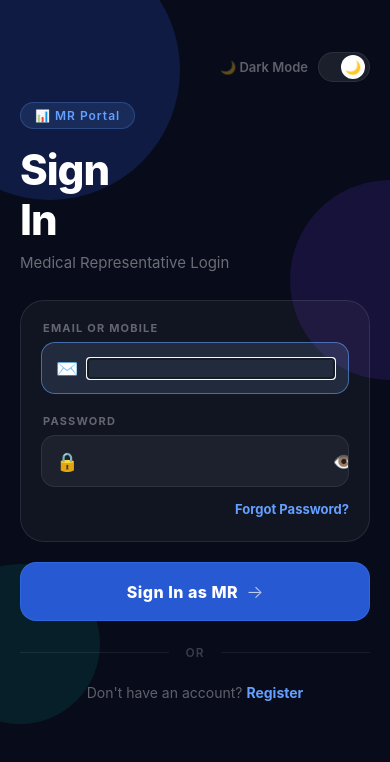
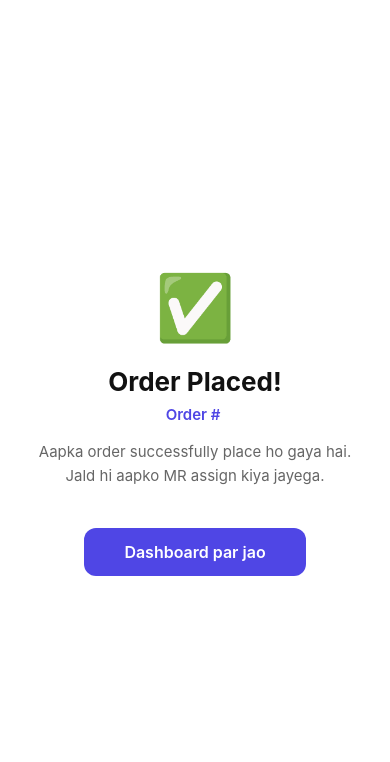
Before and after one commit to Amansinghnanhe/RapportApp, a React Native app: screen /OrderSuccess in a window 390 px wide. Shown: the top 762 px of the page. Built offline with nearby package versions, Linux system fonts and the light colour scheme.

Commit message:
Add orderApi.ts with createCheckoutSession, createOrder, getMROrders, updateOrderStatus, getUserAddresses functions

```diff
--- a/App.tsx
+++ b/App.tsx
@@ -11,6 +11,8 @@ import HomeScreen from './screens/HomeScreen';
 import ProfileScreen from './screens/ProfileScreen';
 import SettingsScreen from './screens/SettingsScreen';
 import MRDashboard from './screens/MRDashboard';
+import CheckoutScreen from './screens/CheckoutScreen';
+import OrderSuccessScreen from './screens/OrderSuccessScreen';
 
 
 // Sub-screens
@@ -131,6 +133,8 @@ export default function App() {
         <Stack.Screen name="AboutApp"       component={AboutAppScreen}       />
         <Stack.Screen name="PrivacyPolicy"  component={PrivacyPolicyScreen}  />
         <Stack.Screen name="SupportTickets" component={SupportTicketsScreen} />
+        <Stack.Screen name="Checkout" component={CheckoutScreen} />
+        <Stack.Screen name="OrderSuccess" component={OrderSuccessScreen} />
       </Stack.Navigator>
     </NavigationContainer>
   );
--- a/package.json
+++ b/package.json
@@ -9,7 +9,7 @@
     "ios": "expo run:ios"
   },
   "dependencies": {
-    "@react-native-async-storage/async-storage": "2.2.0",
+    "@react-native-async-storage/async-storage": "^2.2.0",
     "@react-navigation/bottom-tabs": "^6.6.1",
     "@react-navigation/native": "^6.1.18",
     "@react-navigation/native-stack": "^6.11.0",
--- /dev/null
+++ b/screens/CheckoutScreen.tsx
@@ -0,0 +1,111 @@
+import React, { useState, useEffect } from 'react';
+import { View, Text, TouchableOpacity, FlatList, StyleSheet, Alert } from 'react-native';
+import { createCheckoutSession, createOrder } from '../utils/orderApi';
+
+export default function CheckoutScreen({ route, navigation }: any) {
+  const { cartItems, addressId } = route.params;
+  const [sessionId, setSessionId] = useState<string | null>(null);
+  const [loading, setLoading] = useState(false);
+  const [paymentMethod, setPaymentMethod] = useState<'COD' | 'ONLINE'>('COD');
+
+  useEffect(() => {
+    // Screen khulte hi session create karo
+    initSession();
+  }, []);
+
+  const initSession = async () => {
+    try {
+      const items = cartItems.map((item: any) => ({
+        planId: item.planId,
+        quantity: item.quantity,
+      }));
+      const res = await createCheckoutSession(items, 'NORMAL');
+      if (res.data?._id) {
+        setSessionId(res.data._id);
+      }
+    } catch (err) {
+      Alert.alert('Error', 'Session create nahi hui');
+    }
+  };
+
+  const placeOrder = async () => {
+    if (!sessionId || !addressId) {
+      Alert.alert('Error', 'Session ya address missing hai');
+      return;
+    }
+    setLoading(true);
+    try {
+      const res = await createOrder({
+        sessionId,
+        addressId,
+        paymentMethod,
+        orderType: 'NORMAL',
+      });
+      if (res.data?._id) {
+        navigation.navigate('OrderSuccess', { order: res.data });
+      }
+    } catch (err) {
+      Alert.alert('Error', 'Order place nahi hua');
+    } finally {
+      setLoading(false);
+    }
+  };
+
+  return (
+    <View style={styles.container}>
+      <Text style={styles.heading}>Order Summary</Text>
+
+      <FlatList
+        data={cartItems}
+        keyExtractor={(item) => item.planId}
+        renderItem={({ item }) => (
+          <View style={styles.item}>
+            <Text style={styles.itemText}>{item.name}</Text>
+            <Text style={styles.itemQty}>Qty: {item.quantity}</Text>
+          </View>
+        )}
+      />
+
+      <Text style={styles.label}>Payment Method</Text>
+      <View style={styles.paymentRow}>
+        {['COD', 'ONLINE'].map((method) => (
+          <TouchableOpacity
+            key={method}
+            style={[styles.payBtn, paymentMethod === method && styles.payBtnActive]}
+            onPress={() => setPaymentMethod(method as any)}
+          >
+            <Text style={paymentMethod === method ? styles.payBtnTextActive : styles.payBtnText}>
+              {method}
+            </Text>
+          </TouchableOpacity>
+        ))}
+      </View>
+
+      <TouchableOpacity
+        style={[styles.orderBtn, loading && { opacity: 0.6 }]}
+        onPress={placeOrder}
+        disabled={loading}
+      >
+        <Text style={styles.orderBtnText}>
+          {loading ? 'Placing Order...' : 'Place Order'}
+        </Text>
+      </TouchableOpacity>
+    </View>
+  );
+}
+
+const styles = StyleSheet.create({
+  container: { flex: 1, padding: 20, backgroundColor: '#fff' },
+  heading: { fontSize: 20, fontWeight: '600', marginBottom: 16 },
+  item: { flexDirection: 'row', justifyContent: 'space-between', paddingVertical: 10, borderBottomWidth: 1, borderColor: '#eee' },
+  itemText: { fontSize: 15, color: '#333' },
+  itemQty: { fontSize: 15, color: '#666' },
+  label: { fontSize: 14, color: '#888', marginTop: 20, marginBottom: 8 },
+  paymentRow: { flexDirection: 'row', gap: 12 },
+  payBtn: { paddingHorizontal: 20, paddingVertical: 10, borderRadius: 8, borderWidth: 1, borderColor: '#ccc' },
+  payBtnActive: { backgroundColor: '#4F46E5', borderColor: '#4F46E5' },
+  payBtnText: { color: '#333' },
+  payBtnTextActive: { color: '#fff', fontWeight: '600' },
+  orderBtn: { marginTop: 30, backgroundColor: '#4F46E5', padding: 16, borderRadius: 12, alignItems: 'center' },
+  orderBtnText: { color: '#fff', fontSize: 16, fontWeight: '600' },
+});
--- /dev/null
+++ b/screens/OrderSuccessScreen.tsx
@@ -0,0 +1,35 @@
+import React from 'react';
+import { View, Text, TouchableOpacity, StyleSheet } from 'react-native';
+
+export default function OrderSuccessScreen({ route, navigation }: any) {
+  const { order } = route.params || {};
+
+  return (
+    <View style={styles.container}>
+      <Text style={styles.icon}>✅</Text>
+      <Text style={styles.title}>Order Placed!</Text>
+      <Text style={styles.orderNum}>Order # {order?.orderNumber}</Text>
+      <Text style={styles.sub}>
+        Aapka order successfully place ho gaya hai.{'\n'}
+        Jald hi aapko MR assign kiya jayega.
+      </Text>
+
+      <TouchableOpacity
+        style={styles.btn}
+        onPress={() => navigation.navigate('MRDashboard')}
+      >
+        <Text style={styles.btnText}>Dashboard par jao</Text>
+      </TouchableOpacity>
+    </View>
+  );
+}
+
+const styles = StyleSheet.create({
+  container: { flex: 1, justifyContent: 'center', alignItems: 'center', padding: 30, backgroundColor: '#fff' },
+  icon: { fontSize: 64, marginBottom: 20 },
+  title: { fontSize: 26, fontWeight: '700', color: '#111', marginBottom: 8 },
+  orderNum: { fontSize: 15, color: '#4F46E5', fontWeight: '600', marginBottom: 16 },
+  sub: { fontSize: 15, color: '#666', textAlign: 'center', lineHeight: 24, marginBottom: 40 },
+  btn: { backgroundColor: '#4F46E5', paddingHorizontal: 40, paddingVertical: 14, borderRadius: 12 },
+  btnText: { color: '#fff', fontSize: 16, fontWeight: '600' },
+});
--- /dev/null
+++ b/utils/orderApi.ts
@@ -0,0 +1,60 @@
+import AsyncStorage from '@react-native-async-storage/async-storage';
+
+const BASE_URL = 'http://192.168.1.100:3000/api/v1'; // apna IP yahan daalo
+
+const getHeaders = async () => {
+  const token = await AsyncStorage.getItem('token');
+  return {
+    'Content-Type': 'application/json',
+    Authorization: `Bearer ${token}`,
+  };
+};
+
+export const createCheckoutSession = async (
+  items: { planId: string; quantity: number }[],
+  orderType = 'NORMAL'
+) => {
+  const res = await fetch(`${BASE_URL}/checkout-session`, {
+    method: 'POST',
+    headers: await getHeaders(),
+    body: JSON.stringify({ items, orderType }),
+  });
+  return res.json();
+};
+
+export const createOrder = async (body: {
+  sessionId: string;
+  addressId: string;
+  paymentMethod: 'COD' | 'UPI' | 'ONLINE' | 'NETBANKING';
+  orderType?: string;
+}) => {
+  const res = await fetch(`${BASE_URL}/orders`, {
+    method: 'POST',
+    headers: await getHeaders(),
+    body: JSON.stringify(body),
+  });
+  return res.json();
+};
+
+export const getMROrders = async (view: 'active' | 'history' = 'active') => {
+  const res = await fetch(`${BASE_URL}/orders/mr/assigned?view=${view}`, {
+    headers: await getHeaders(),
+  });
+  return res.json();
+};
+
+export const updateOrderStatus = async (orderId: string, status: string) => {
+  const res = await fetch(`${BASE_URL}/orders/${orderId}/status/mr`, {
+    method: 'PATCH',
+    headers: await getHeaders(),
+    body: JSON.stringify({ status }),
+  });
+  return res.json();
+};
+
+export const getUserAddresses = async () => {
+  const res = await fetch(`${BASE_URL}/address`, {
+    headers: await getHeaders(),
+  });
+  return res.json();
+};
```
Also changed, not shown: 1 other file (tests, documents, lock files or other folders).
